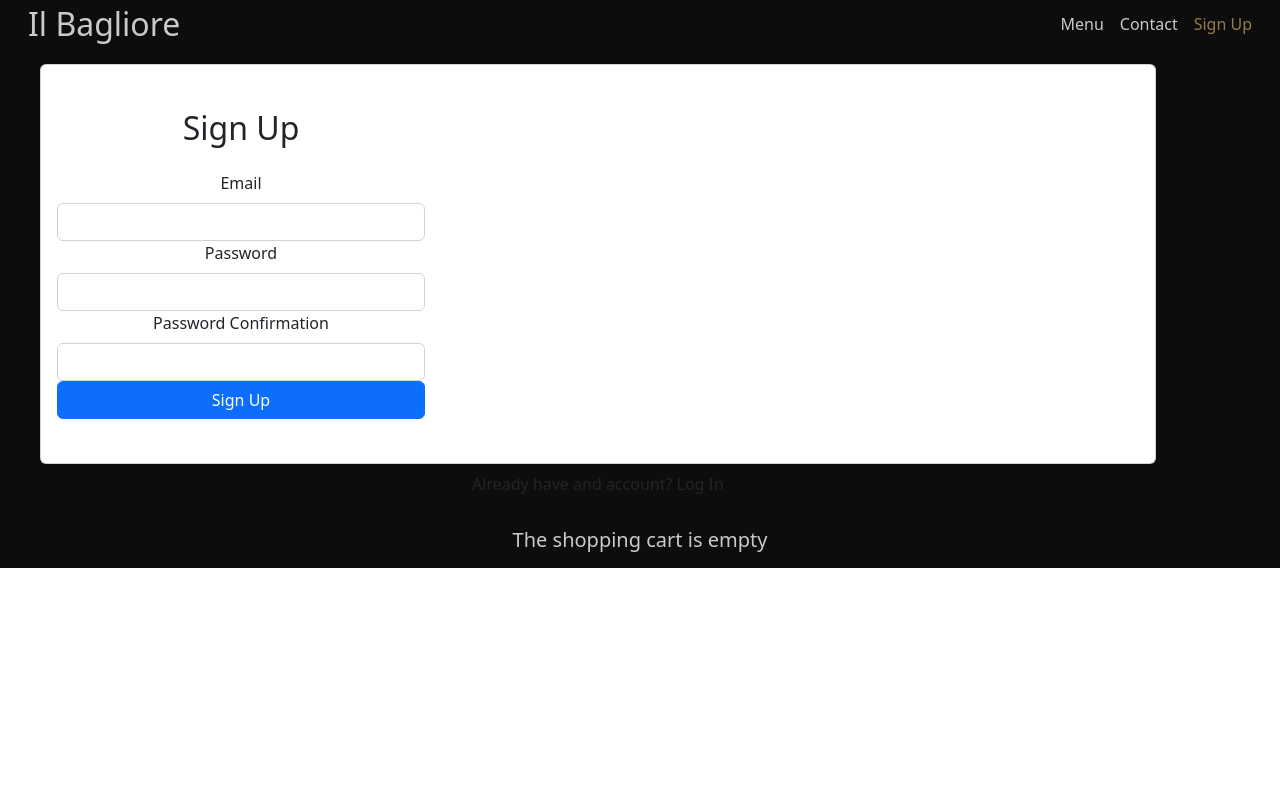
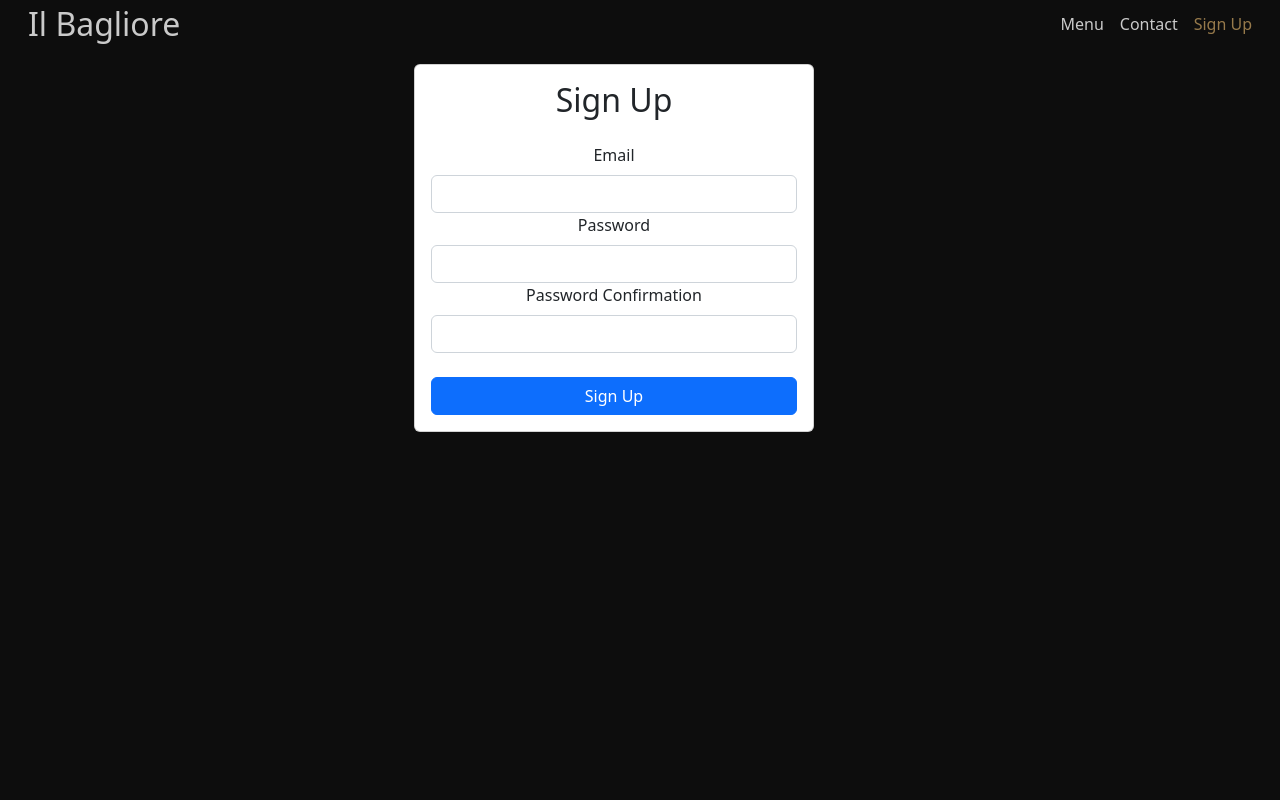
Before and after one commit to legg2710/shopping-cart-app, a React (Create React App) app in the folder cart/: page /signup in a window 1280 px wide. Shown: the top 800 px of the page. Built offline with nearby package versions, Linux system fonts and the light colour scheme.

Commit message:
Update Signup.js
css form fixes

```diff
--- a/cart/src/components/Signup.js
+++ b/cart/src/components/Signup.js
@@ -1,5 +1,5 @@
 import React, { useRef } from 'react'
-import { Form, Button, Card } from "react-bootstrap"
+import { Form, Button, Card, Container } from "react-bootstrap"
 
 export default function Signup() {
 
@@ -9,8 +9,10 @@ export default function Signup() {
 
   return (
     <>
-        <Card className="d-flex align-times-center justify-content-center" style={{ minHeight: "50vh" }}>
+        <Container className="d-flex align-times-center justify-content-center" style={{ minHeight: "100vh" }}>
+
             <div className="w-100" style={{ maxWidth: "400px" }}>
+            <Card>
                 <Card.Body>
                     <h2 className='text-center mb-4'>Sign Up</h2>
                     <Form>
@@ -26,12 +28,13 @@ export default function Signup() {
                             <Form.Label>Password Confirmation</Form.Label>
                             <Form.Control type="password" ref={passwordConfirmationRef} required/>
                         </Form.Group>
-                    <Button className="w-100" type="submit">Sign Up</Button>
+                        <Button className="w-100 mt-4" type="submit">Sign Up</Button>
                     </Form>
                 </Card.Body>
+            </Card>
             </div>
+        </Container>
 
-        </Card>
             <div className='w100 text-center mt-2'>
                 Already have and account? Log In
             </div>
```
Lines whose indentation alone changed are shown as unchanged.
